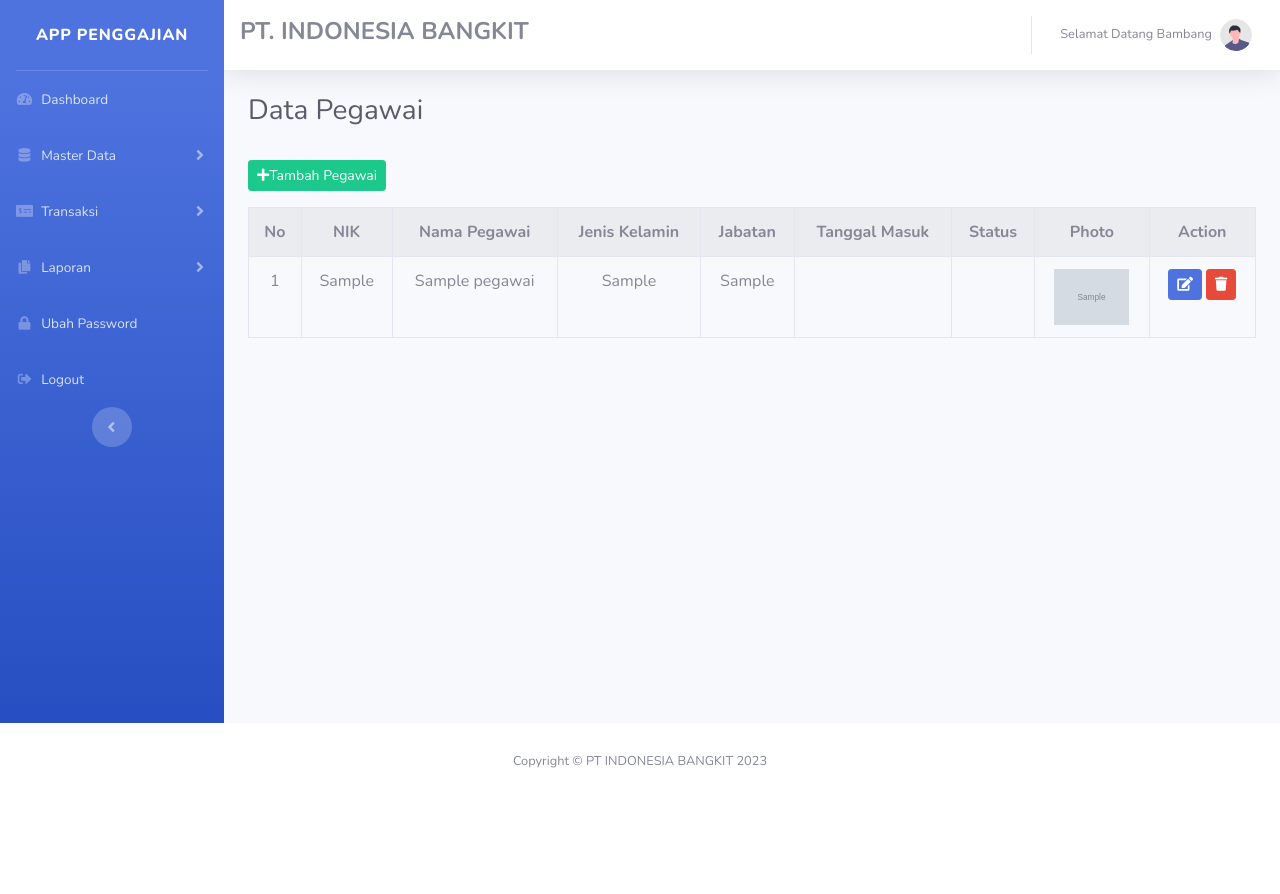
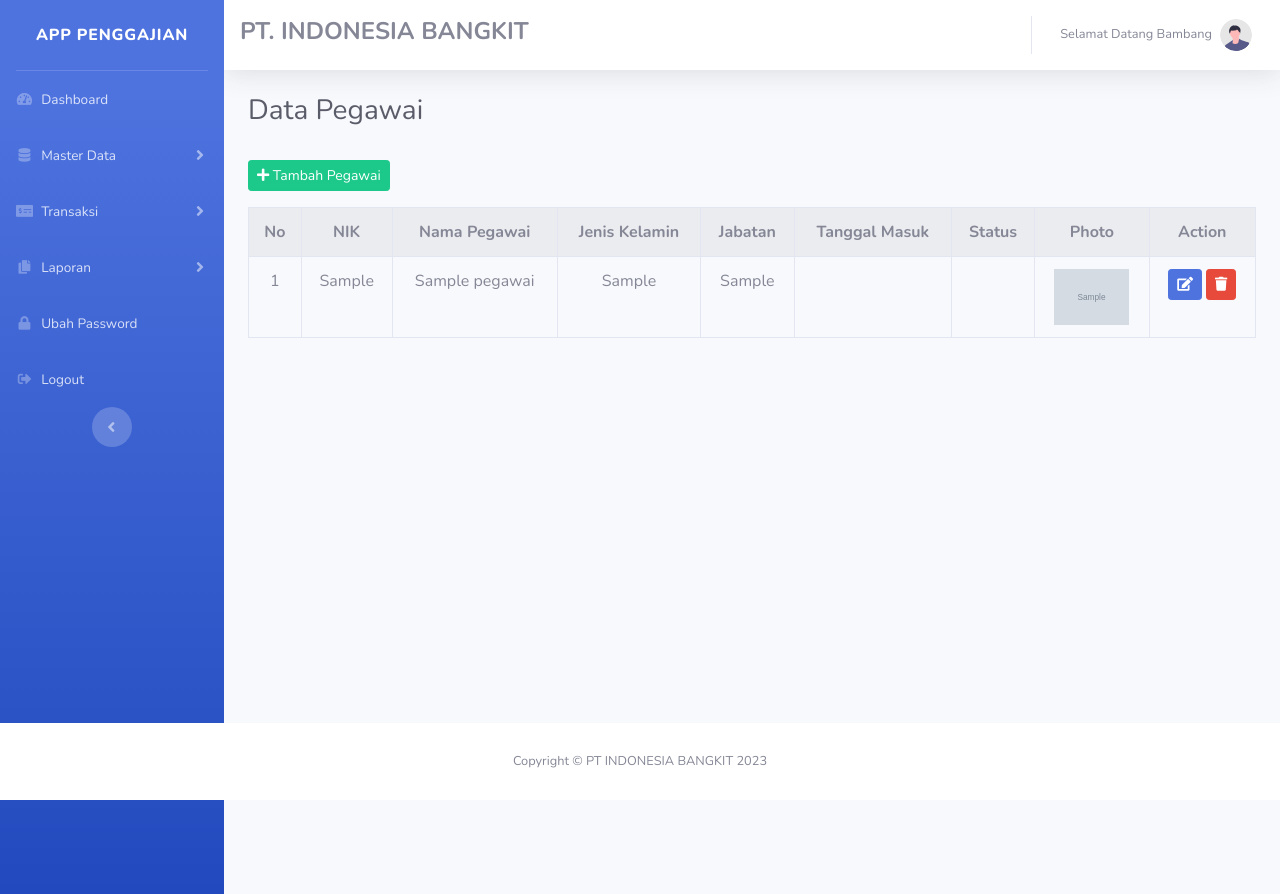
Before and after one commit to Reykira007/penggajian, a CodeIgniter app: page /penggajian/index.php/admin/datapegawai/index in a window 1280 px wide. Before the commit the page ends 768 px from the top, so only its background shows below. Run offline with CodeIgniter, Linux system fonts and the light colour scheme; tables that the repository leaves empty or names only in its code hold one stand-in row (values such as "Sample post"); grey boxes marked "Sample" are stand-in pictures; data that the repository does not hold is empty.

Commit message:
add pagination&fix display

```diff
--- a/application/controllers/admin/DataPegawai.php
+++ b/application/controllers/admin/DataPegawai.php
@@ -7,13 +7,46 @@ class DataPegawai extends CI_Controller
     public function __construct()
     {
         parent::__construct();
-        $this->load->model('penggajianModel'); // Pastikan model telah dimuat
+        $this->load->model('penggajianModel'); // Make sure the model is loaded
+        $this->load->library('pagination'); // Load the pagination library
     }
 
     public function index()
     {
+        $config['base_url'] = site_url('admin/dataPegawai/index');
+        $config['total_rows'] = $this->db->count_all('data_pegawai');
+        $config['per_page'] = 3;
+        $config['uri_segment'] = 4;
+        $choice = $config['total_rows'] / $config['per_page'];
+        $config['num_links'] = floor($choice);
+
+        $config['first_link'] = 'First';
+        $config['last_link'] = 'Last';
+        $config['next_link'] = 'Next';
+        $config['prev_link'] = 'Prev';
+        $config['full_tag_open'] = '<div class="pagging text-center"><nav><ul class="pagination justify-content-center">';
+        $config['full_tag_close'] = '</ul></nav></div>';
+        $config['num_tag_open'] = '<li class="page-item"><span class="page-link">';
+        $config['num_tag_close'] = '</span></li>';
+        $config['cur_tag_open'] = '<li class="page-item active"><span class="page-link">';
+        $config['cur_tag_close'] = '</span></li>';
+        $config['next_tag_open'] = '<li class="page-item active"><span class="page-link">';
+        $config['next_tagl_close'] = '<span aria-hidden="true">&requo</span></span></li>';
+        $config['prev_tag_open'] = '<li class="page-item active"><span class="page-link">';
+        $config['prev_tagl_close'] = '</span>Next</li>';
+        $config['first_tag_open'] = '<li class="page-item active"><span class="page-link">';
+        $config['first_tagl_close'] = '</span></li>';
+        $config['last_tag_open'] = '<li class="page-item active"><span class="page-link">';
+        $config['last_tagl_close'] = '</span></li>';
+
+        $this->pagination->initialize($config);
+        $data['page'] = ($this->uri->segment(4)) ? $this->uri->segment(4) : 0;
+
+
         $data['title'] = "Data Pegawai";
-        $data['pegawai'] = $this->penggajianModel->get_data('data_pegawai')->result();
+        $data['pegawai'] = $this->penggajianModel->get_data_pagination($config["per_page"], $data['page'])->result();
+        $data['pagination'] = $this->pagination->create_links();
+
         $this->load->view('templates_admin/header', $data);
         $this->load->view('templates_admin/sidebar');
         $this->load->view('admin/dataPegawai', $data);
--- a/application/models/penggajianModel.php
+++ b/application/models/penggajianModel.php
@@ -7,7 +7,11 @@ class PenggajianModel extends CI_Model
     {
         return $this->db->get($table);
     }
-
+    public function get_data_pagination($limit, $start)
+    {
+        $query = $this->db->get('data_pegawai', $limit, $start);
+        return $query;
+    }
     public function insert_data($data, $table)
     {
         $this->db->insert($table, $data);
--- a/application/views/admin/dataAbsensi.php
+++ b/application/views/admin/dataAbsensi.php
@@ -117,7 +117,7 @@
                     </td>
                 </tr>
             <?php endforeach; ?>
-        </table>
+        </table><br><br><br><br><br><br><br><br><br><br>
     <?php } else { ?>
         <div class="alert alert-danger text-center"><i class="fas fa-info-circle"></i> Data masih kosong. Silahkan <a
                 href="<?php echo base_url('admin/dataAbsensi/inputAbsensi?bulan=' . $bulan . '&tahun=' . $tahun) ?>"
--- a/application/views/admin/dataJabatan.php
+++ b/application/views/admin/dataJabatan.php
@@ -6,9 +6,11 @@
         </h1>
     </div>
 
+    <div>
         <a class="mb-2 mt-2 btn btn-sm btn-success" href="<?php echo base_url('admin/dataJabatan/tambahData/') ?>"><i
-            class="fas fa-plus"></i>Tambah Data
+                class="fas fa-plus"></i> Tambah Data
         </a>
+    </div>
 
     <?php echo $this->session->flashdata('pesan') ?>
 
--- a/application/views/admin/dataPegawai.php
+++ b/application/views/admin/dataPegawai.php
@@ -6,10 +6,12 @@
         </h1>
     </div>
 
-    <a class="mb-2 mt-2 btn btn-sm btn-success" href="<?php echo base_url('admin/dataPegawai/tambahData') ?>"><i
-            class="fas fa-plus"></i>Tambah
-        Pegawai
-    </a>
+    <div>
+        <a class="mb-2 mt-2 btn btn-sm btn-success d-inline-block"
+            href="<?php echo base_url('admin/dataPegawai/tambahData') ?>">
+            <i class="fas fa-plus"></i> Tambah Pegawai
+        </a>
+    </div>
 
     <?php echo $this->session->flashdata('pesan') ?>
 
@@ -66,4 +68,10 @@
         </tr>
         <?php endforeach; ?>
     </table>
+
+    <div class="row">
+        <div class="col">
+            <?php echo $pagination; ?>
+        </div>
+    </div>
 </div>
--- a/application/views/admin/potonganGaji.php
+++ b/application/views/admin/potonganGaji.php
@@ -6,8 +6,10 @@
         </h1>
     </div>
 
-    <a class="btn btn-sm btn-success mb-2 mt-2" href="<?php echo base_url('admin/potonganGaji/tambahData') ?>"><i
-            class="fas fa-plus"></i>Tambah Data</a>
+    <div>
+        <a class="btn btn-sm btn-success mb-2 mt-2" href="<?php echo base_url('admin/potonganGaji/tambahData') ?>"><i
+                class="fas fa-plus"></i>Tambah Data</a>
+    </div>
 
     <?php echo $this->session->flashdata("pesan"); ?>
 
--- a/application/views/templates_admin/header.php
+++ b/application/views/templates_admin/header.php
@@ -23,4 +23,21 @@
     <!-- Custom styles for this template-->
     <link href="<?php echo base_url() ?>/assets/css/sb-admin-2.min.css" rel="stylesheet">
 
+    <style>
+        .container-fluid {
+            display: flex;
+            min-height: 100vh;
+            flex-direction: column;
+            padding-bottom: 100px;
+            /* Ubah angka sesuai dengan kebutuhan jarak */
+        }
+
+        .sticky-footer {
+            position: fixed;
+            bottom: 0;
+            width: 100%;
+            background-color: white;
+            padding: 20px;
+        }
+    </style>
 </head>
```
Also changed, not shown: assets/photo/Foto_19115001541.jpg (added). Lines whose indentation alone changed are shown as unchanged.
